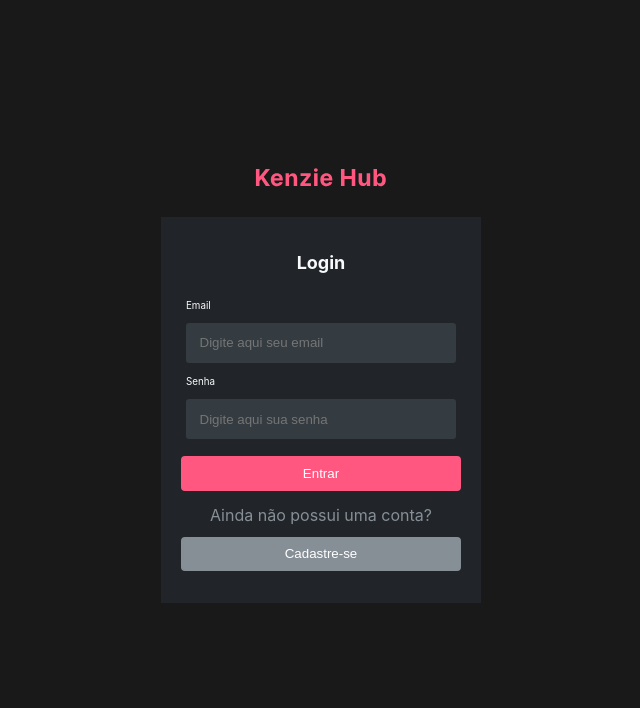
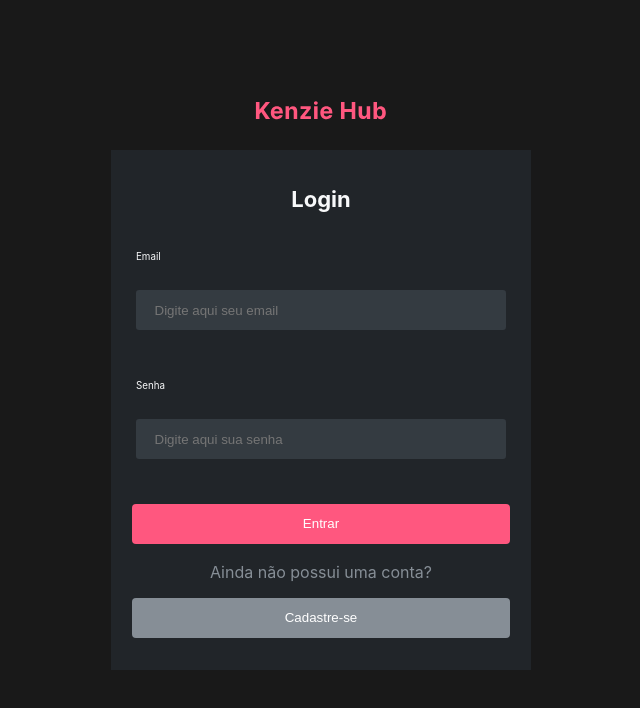
Before and after one commit to pvitor7/KenzieHub-Frontend, a React (Create React App) app: page / in a window 1280 px wide. Shown: the top 708 px of the page, without its empty margins (319-959 px from the left). Built offline with nearby package versions, Linux system fonts and the light colour scheme.

Commit message:
features concluidas

```diff
--- a/src/components/EditDeleteCard/index.jsx
+++ b/src/components/EditDeleteCard/index.jsx
@@ -17,7 +17,6 @@ export const EditDeleteCard = ({ setVisibleEditCard, updateList, id }) => {
         updateList();
         setVisibleEditCard(false);
       })
-      .catch((err) => err);
   };
 
   const updateCard = (data) => {
@@ -27,18 +26,17 @@ export const EditDeleteCard = ({ setVisibleEditCard, updateList, id }) => {
           Authorization: `Bearer ${token}`,
         },
       })
-      .then((response) => {
+      .then(() => {
         updateList();
         setVisibleEditCard(false);
       })
-      .catch((err) => err)
   };
 
   return (
     <div className="modal">
       <form id="form-edit-tech"
       onSubmit={handleSubmit(updateCard)}>
-        <h4>Tecnologia Detalhes</h4>
+        <h4 className="modal-editTech-title">Tecnologia Detalhes</h4>
 
         <div className="field">
           <label>Nome do projeto</label>
--- a/src/components/EditDeleteCard/styles.css
+++ b/src/components/EditDeleteCard/styles.css
@@ -1,6 +1,6 @@
 @media (min-width: 320px) {
 
-    .modal{
+    .modal {
         display: flex;
         position: fixed;
         width: 100vw;
@@ -30,13 +30,15 @@
         border-radius: 3.20867px;
     }
 
-    h4 {
+    .modal-editTech-title {
 
         display: flex;
         flex-direction: row;
         justify-content: space-between;
         align-items: center;
         margin: 0px;
+
+        color: #F8F9FA;
 
         width: 90%;
         height: 40.11px;
@@ -45,7 +47,7 @@
         font-family: 'Inter', sans-serif;
         font-style: normal;
         font-weight: 700;
-        font-size: 11.2304px;
+        font-size: 12px;
         /* grey-2 */
 
         background: #343B41;
@@ -60,7 +62,7 @@
 
     label {
 
-        font-family: 'Inter';
+        font-family: 'Inter', sans-serif;
         font-style: normal;
         font-weight: 400;
         font-size: 9.772px;
@@ -82,6 +84,8 @@
         flex-direction: row;
         align-items: center;
         height: 35px;
+        width: 100%;
+        padding: 0px 5%;
 
         background: #343B41;
 
@@ -96,6 +100,7 @@
         flex-direction: row;
         align-items: center;
         height: 35px;
+        padding: 0px 5%;
 
         background: #343B41;
 
@@ -130,6 +135,7 @@
         height: 40px;
 
         background: #FF577F;
+        color: #F8F9FA;
         border: 1.2182px solid #FF577F;
         box-sizing: border-box;
         border-radius: 4.06066px;
@@ -152,6 +158,8 @@
         height: 38.37px;
 
         background: #868E96;
+        color: #F8F9FA;
+        ;
         /* grey-1 */
 
         border: 1.2182px solid #868E96;
--- a/src/components/Login/index.jsx
+++ b/src/components/Login/index.jsx
@@ -15,10 +15,10 @@ const Login = () => {
       yup.string().required("Email obrigatório!").email("Email inválido!"),
     password:
       yup.string().required("Senha inválida!")
-    // .matches(
-    //   /^(?=.*\d)(?=.*[a-z])(?=.*[A-Z])(?=.*[$*.&@#])[0-9a-zA-Z$*&@#]{8,}$/,
-    //   "É necessário pelo menos uma letra minúscula, uma letra maiúscula, um número, um caractere especial (!@#$%^&?.) e ter ao menos 8 caracteres!"
-    //   )
+    .matches(
+      /^(?=.*\d)(?=.*[a-z])(?=.*[A-Z])(?=.*[$*.&@#])[0-9a-zA-Z$*&@#]{8,}$/,
+      "É necessário pelo menos uma letra minúscula, uma letra maiúscula, um número, um caractere especial (!@#$%^&?.) e ter ao menos 8 caracteres!"
+      )
     });
 
   const {
@@ -29,7 +29,6 @@ const Login = () => {
     resolver: yupResolver(schema)
   });
 
-  console.log(errors)
 
     const onSubmit = (data) => {
       axios
@@ -46,8 +45,7 @@ const Login = () => {
           JSON.stringify(response.data.token)
         );
         history.push("/list");
-      })
-      .catch((err) => console.log(err));
+      });
     };
 
     const [user, setUser] = useState({});
--- a/src/components/Login/styles.css
+++ b/src/components/Login/styles.css
@@ -26,8 +26,9 @@
         justify-content: space-between;
         align-items: center;
         width: calc(100% - 20px);
-        max-width: 320px;
-        max-height: 502px;
+        min-height: 50%;
+        max-width: 420px;
+        max-height: 602px;
         padding: 20px 0;
         background-color: #212529;
         margin-bottom: 60px;
@@ -117,4 +118,19 @@
         margin: 12px 40px
     }
 
+
 }
+
+@media (min-width: 640px) {
+
+    .login-form {
+        min-height: 60%;
+    }
+
+    .title-login {
+        font-size: 22px;
+
+    }
+
+
+}
--- a/src/components/MyList/index.jsx
+++ b/src/components/MyList/index.jsx
@@ -24,8 +24,7 @@ const MyList = ({ }) => {
     .then((response) => {
       setList(response.data.techs);
       setUserApi(response.data.techs)
-    })
-    .catch((err) => console.log(err));
+    });
   };
 
   useEffect(() => { updateList()}, []);
--- a/src/components/Register/index.jsx
+++ b/src/components/Register/index.jsx
@@ -56,13 +56,10 @@ const Register = () => {
     resolver: yupResolver(schema),
   });
 
-  console.log(errors);
-
   const onSubmit = (data) => {
     axios
       .post("https://kenziehub.herokuapp.com/users", data)
-      .then((response) => console.log(response))
-      .catch((err) => console.log(err));
+
   };
 
   return (
--- a/src/components/Register/styles.css
+++ b/src/components/Register/styles.css
@@ -4,6 +4,7 @@
         display: flex;
         width: 100vw;
         min-height: 568.47px;
+        height: 100vh;
         flex-direction: column;
         justify-content: center;
         align-items: center;
@@ -43,8 +44,9 @@
         flex-direction: column;
         justify-content: space-between;
         align-items: center;
+
         width: calc(100% - 20px);
-        max-width: 369px;
+        max-width: 420px;
         height: calc(100% - 40px);
         background-color: #212529;
         margin-bottom: 15px;
```
